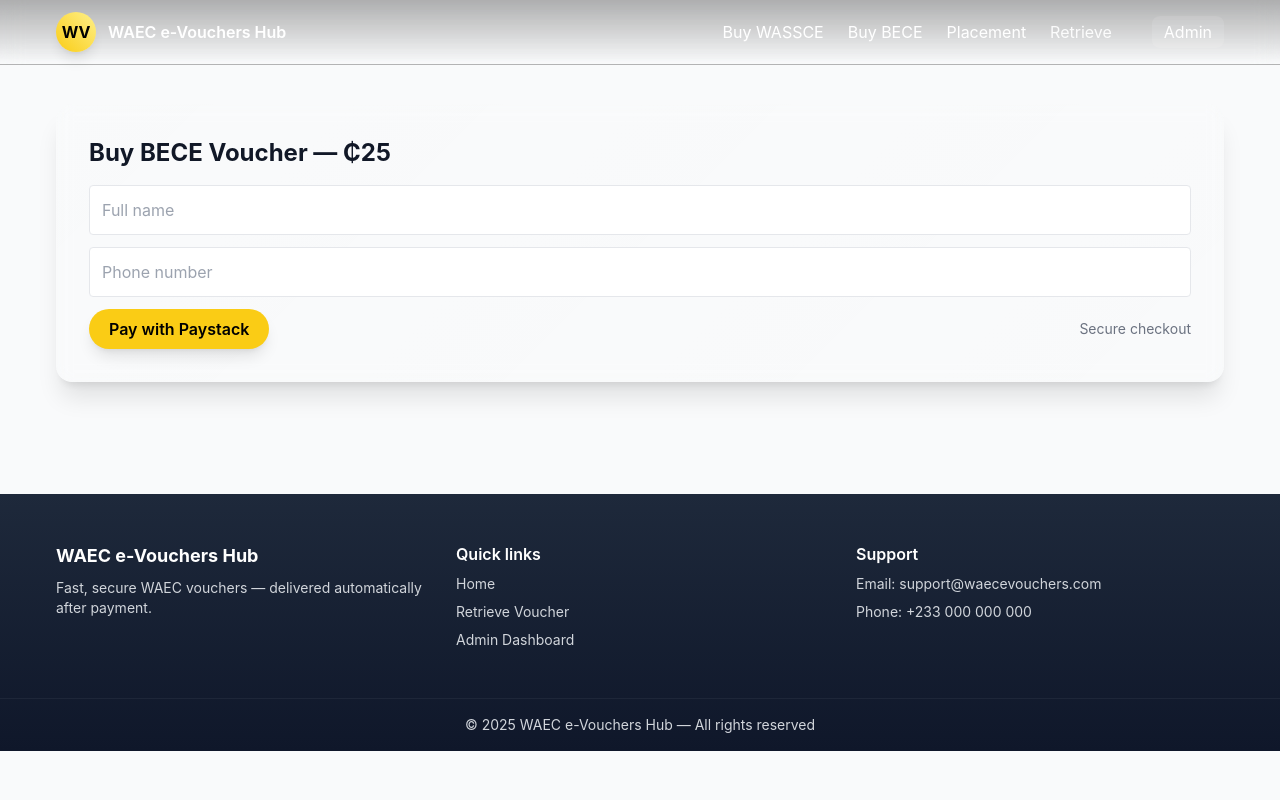
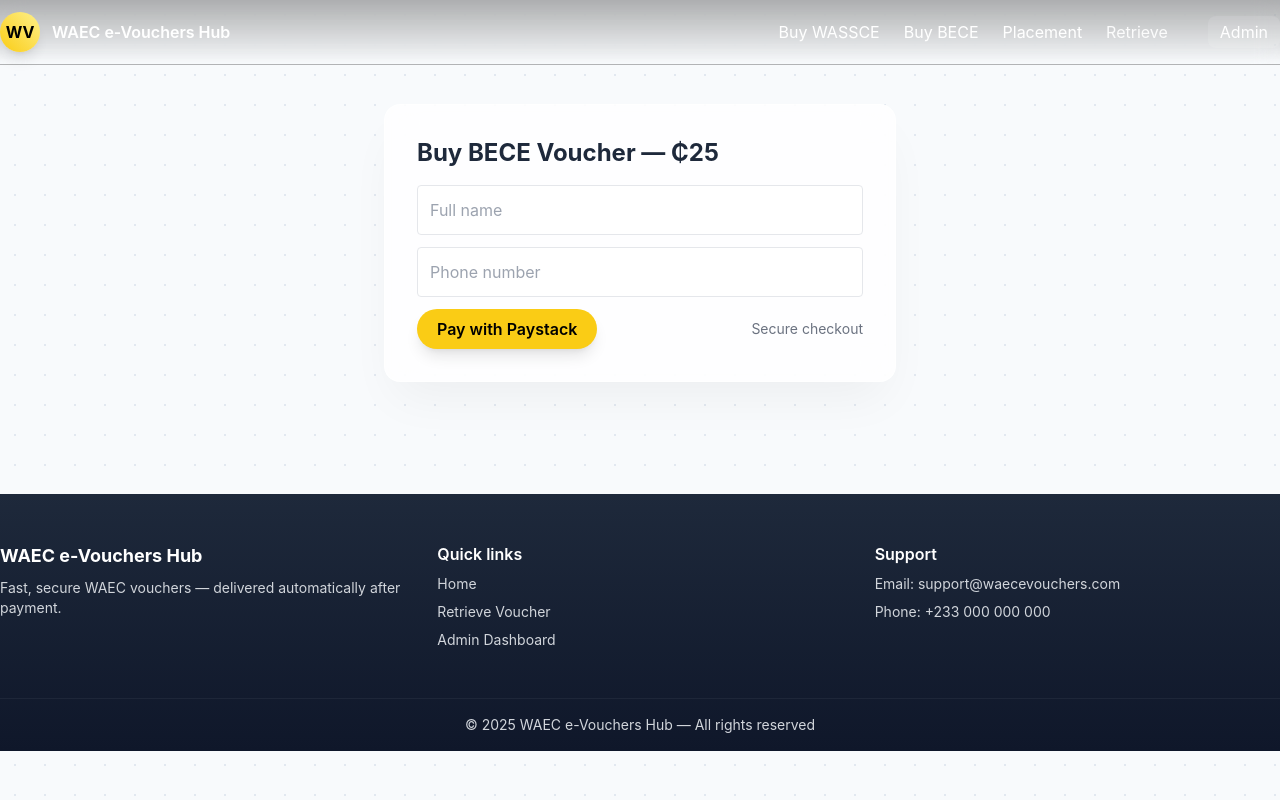
Before and after one commit to authenticcheckers/waecvoucherpfront, a Next.js app: page /purchase/bece in a window 1280 px wide. Built offline with nearby package versions, Linux system fonts and the light colour scheme; no server answers.

Commit message:
Update globals.css

```diff
--- a/app/globals.css
+++ b/app/globals.css
@@ -2,39 +2,35 @@
 @tailwind components;
 @tailwind utilities;
 
-/* Global styling */
-:root{
-  --accent: #FBBF24; /* yellow */
-  --bg: #0f172a; /* dark navy for hero overlay */
-  --glass: rgba(255,255,255,0.06);
+:root {
+  --primary: #fbbf24;
+  --bg-dark: #0f172a;
 }
 
-html,body,#__next { height: 100%; }
-
 body {
-  @apply bg-gray-50 text-gray-900 antialiased;
-  font-family: Inter, ui-sans-serif, system-ui, -apple-system, "Segoe UI", Roboto, "Helvetica Neue", Arial;
+  background-color: #f8fafc;
+  color: #1e293b;
+  font-family: 'Inter', sans-serif;
 }
 
-/* glass card */
 .glass {
-  background: linear-gradient(135deg, rgba(255,255,255,0.03), rgba(255,255,255,0.01));
-  backdrop-filter: blur(8px);
-  border: 1px solid rgba(255,255,255,0.06);
+  background: rgba(255, 255, 255, 0.8);
+  backdrop-filter: blur(16px);
+  border: 1px solid rgba(255, 255, 255, 0.5);
+  box-shadow: 0 25px 50px -12px rgba(0, 0, 0, 0.05);
 }
 
-/* focus */
-input:focus, textarea:focus, button:focus {
-  outline: none;
-  box-shadow: 0 6px 20px rgba(37,99,235,0.12);
-  border-color: rgba(37,99,235,0.8);
+.btn-premium {
+  background: linear-gradient(135deg, #fbbf24 0%, #f59e0b 100%);
+  transition: all 0.3s cubic-bezier(0.4, 0, 0.2, 1);
 }
 
-/* helper */
-.container-max {
-  max-width: 1200px;
-  margin-left: auto;
-  margin-right: auto;
-  padding-left: 1rem;
-  padding-right: 1rem;
+.btn-premium:hover {
+  transform: translateY(-2px);
+  box-shadow: 0 12px 24px -6px rgba(245, 158, 11, 0.4);
 }
+
+.bg-grid {
+  background-image: radial-gradient(#e2e8f0 1px, transparent 1px);
+  background-size: 30px 30px;
+}
```
